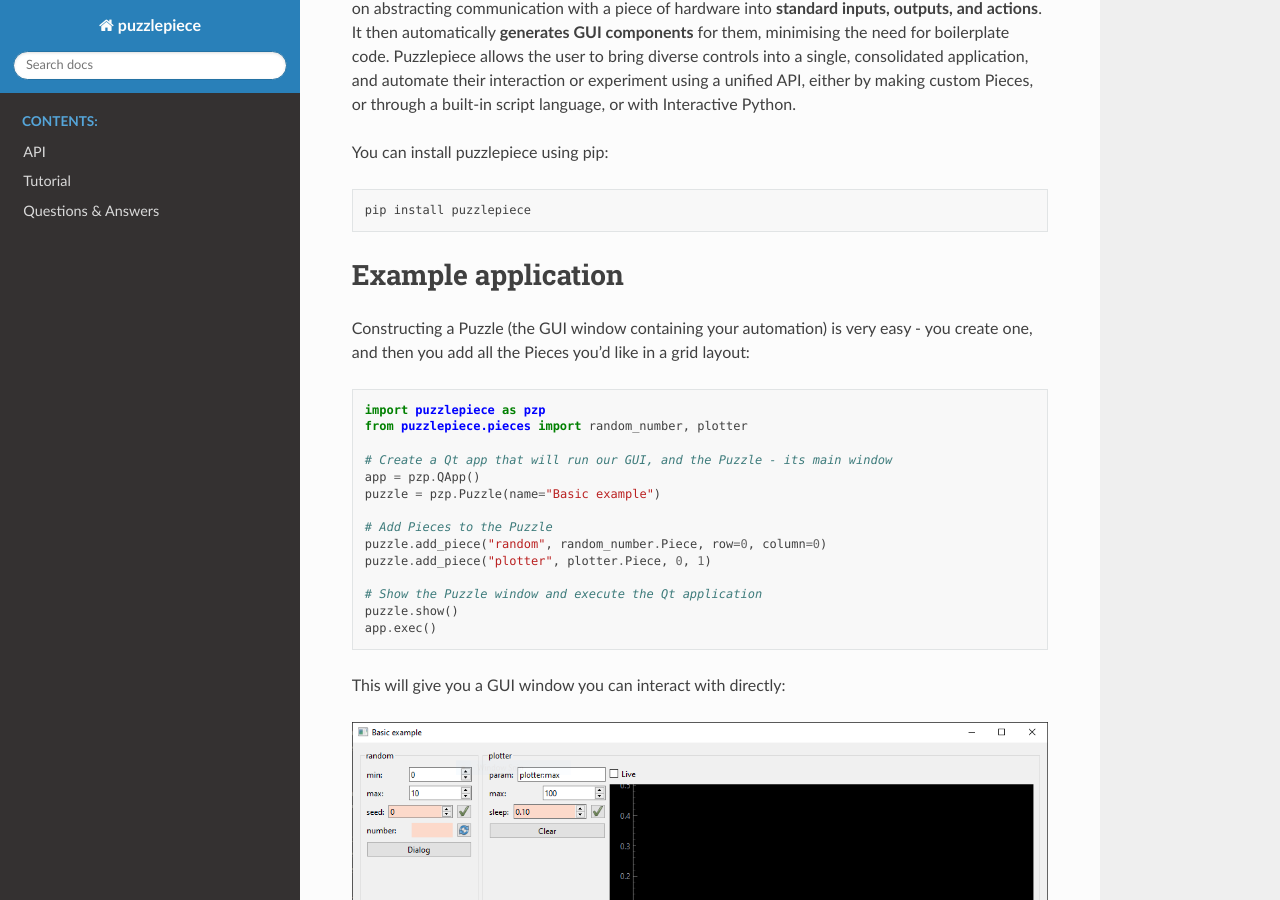
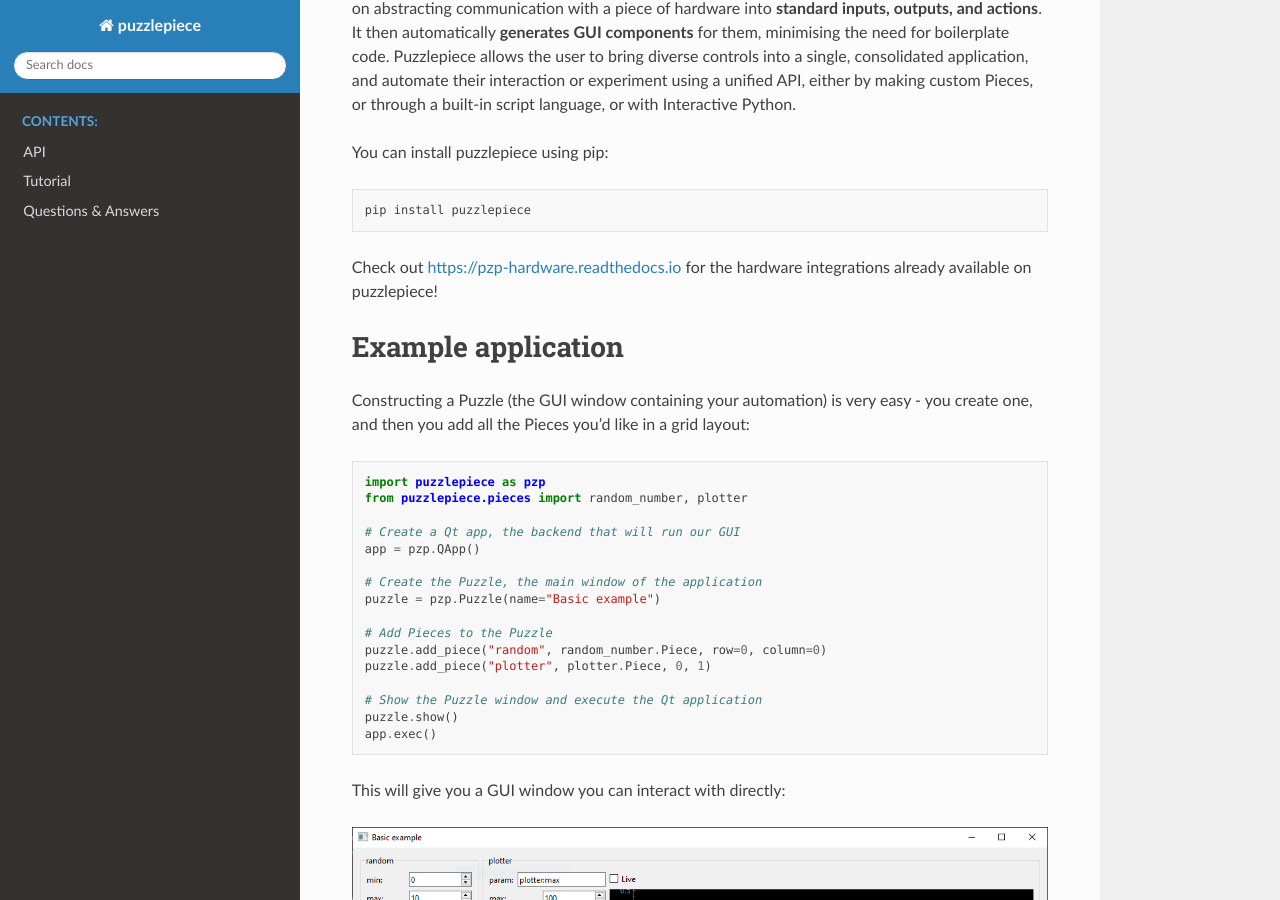
Before and after one commit to jdranczewski/puzzlepiece, a Sphinx documentation site: the page built from docs/source/index.rst, in a window 1280 px wide and 900 px high, scrolled down 307 px. Built offline with Sphinx 7.4.7 and the Read the Docs theme 3.1.0, drawn with Linux system fonts in a browser that asks for light colours.

```diff
--- a/docs/source/index.rst
+++ b/docs/source/index.rst
@@ -18,6 +18,8 @@
 
    pip install puzzlepiece
 
+Check out https://pzp-hardware.readthedocs.io for the hardware integrations already available on puzzlepiece!
+
 Example application
 ===================
 
@@ -27,8 +29,10 @@
    import puzzlepiece as pzp
    from puzzlepiece.pieces import random_number, plotter
 
-   # Create a Qt app that will run our GUI, and the Puzzle - its main window
+   # Create a Qt app, the backend that will run our GUI
    app = pzp.QApp()
+
+   # Create the Puzzle, the main window of the application
    puzzle = pzp.Puzzle(name="Basic example")
 
    # Add Pieces to the Puzzle
--- a/docs/source/qa.rst
+++ b/docs/source/qa.rst
@@ -50,7 +50,11 @@
 GUI components that are simple to create, and together build a universal API that
 makes talking to your setup consistent.
 
-The hardware communication is something you need to implement yourself by
+**For hardware integration Pieces, you can check out https://pzp-hardware.readthedocs.io,
+which has a growing library of ready-made integrations!**
+
+For hardware not included in ``pzp-hardware``,
+the hardware communication is something you need to implement yourself by
 creating setters and getters for the various params. For example, ThorLabs provides
 a Python API for their ThorCam cameras. You need to identify the parameters you'd
 like to expose through puzzlepiece (checkbox for connection, spinbox for integration time,
--- a/pyproject.toml
+++ b/pyproject.toml
@@ -4,7 +4,7 @@
 
 [project]
 name = "puzzlepiece"
-version = "0.12.0"
+version = "0.13.0"
 authors = [
   { name="Jakub Dranczewski", email="jakub.dranczewski@gmail.com" },
 ]
```
Also changed, not shown: 1 other file.
